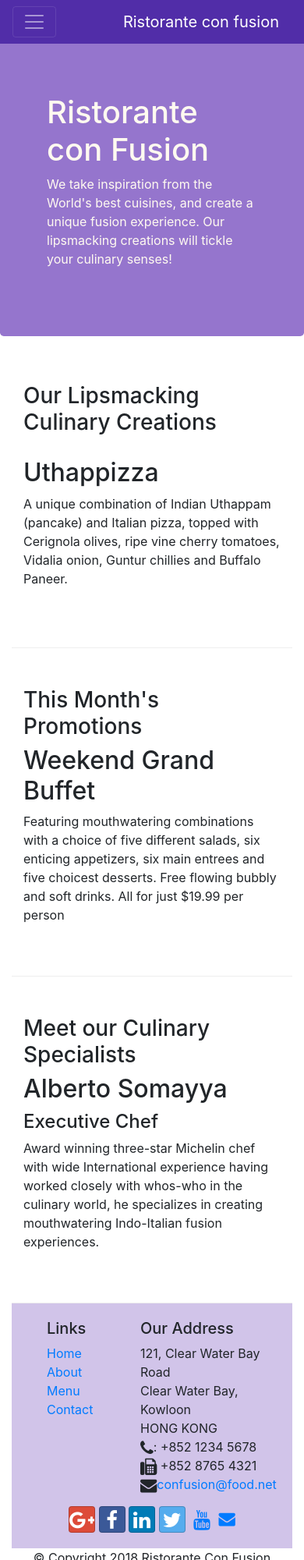
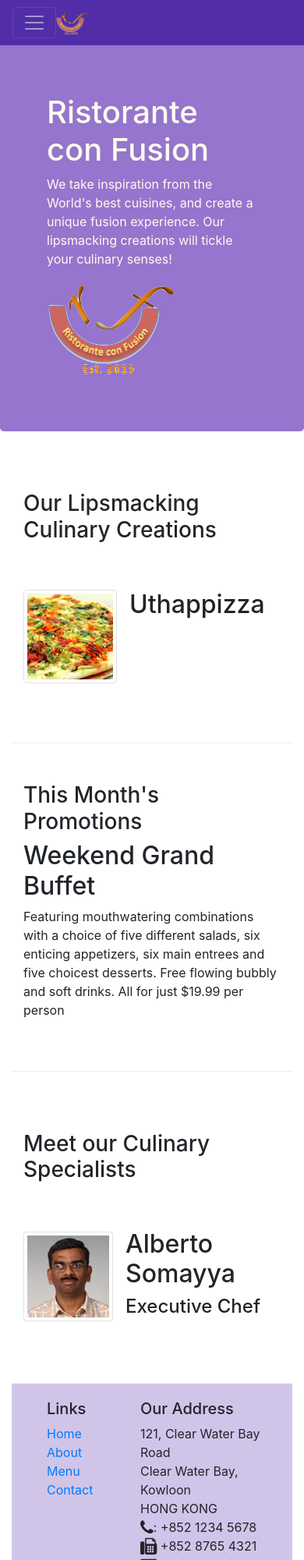
Before and after one commit to tejas10191/confusion, a website: page index.html in a window 390 px wide. Shown: the top 2000 px of the page at 78% size. Drawn offline with nearby package versions, Linux system fonts and the light colour scheme.

Commit message:
Images and Media

```diff
--- a/index.html
+++ b/index.html
@@ -20,7 +20,7 @@
             <button class="navbar-toggler" type="button" data-toggle="collapse" data-target="#Navbar">
                 <span class="navbar-toggler-icon"></span>
             </button>
-            <a class="navbar-brand" href="#">Ristorante con fusion</a>
+            <a class="navbar-brand mr-auto" href="#"><img src="img/logo.png" height="30" width="41"></a>
             <div class="collapse navbar-collapse" id="Navbar">
                 <ul class="navbar-nav mr-auto">
                     <li class="nav-item active"><a class="nav-link" href="#"><span class="fa fa-home fa-lg"></span> Home</a></li>
@@ -39,7 +39,8 @@
                     <p>We take inspiration from the World's best cuisines, and create a unique fusion experience. Our
                         lipsmacking creations will tickle your culinary senses!</p>
                 </div>
-                <div class="col-12 col-sm-6">
+                <div class="col-12 col-sm align-self-center">
+                    <img src="img/logo.png" class="img-fluid">
                 </div>
             </div>
         </div>
@@ -51,9 +52,17 @@
                 <h3>Our Lipsmacking Culinary Creations</h3>
             </div>
             <div class="col-12 col-sm order-sm-first col-md">
-                <h2>Uthappizza</h2>
-                <p>A unique combination of Indian Uthappam (pancake) and Italian pizza, topped with Cerignola olives,
-                    ripe vine cherry tomatoes, Vidalia onion, Guntur chillies and Buffalo Paneer.</p>
+                <div class="media">
+                    <img class="d-flex mr-3 img-thumbnail align-self-center"
+                            src="img/uthappizza.png" alt="Uthappizza">
+                    <div class="media-body">
+                        <h2 class="mt-0">Uthappizza</h2>
+                        <p class="d-none d-sm-block">A unique combination of Indian Uthappam (pancake) and
+                            Italian pizza, topped with Cerignola olives, ripe vine
+                            cherry tomatoes, Vidalia onion, Guntur chillies and
+                            Buffalo Paneer.</p>
+                    </div>
+                </div>
             </div>
         </div>
 
@@ -75,11 +84,19 @@
                 <h3>Meet our Culinary Specialists</h3>
             </div>
             <div class="col col-sm order-sm-first col-md">
-                <h2>Alberto Somayya</h2>
-                <h4>Executive Chef</h4>
-                <p>Award winning three-star Michelin chef with wide International experience having worked closely with
-                    whos-who in the culinary world, he specializes in creating mouthwatering Indo-Italian fusion
-                    experiences. </p>
+                <div class="media">
+                    <img class="d-flex mr-3 img-thumbnail align-self-center"
+                            src="img/alberto.png" alt="Alberto Somayya">
+                    <div class="media-body">
+                        <h2 class="mt-0">Alberto Somayya</h2>
+                        <h4>Executive Chef</h4>
+                        <p class="d-none d-sm-block">Award winning three-star Michelin chef with wide
+                            International experience having worked closely with
+                            whos-who in the culinary world, he specializes in
+                            creating mouthwatering Indo-Italian fusion experiences.
+                            </p>
+                    </div>
+                </div>
             </div>
         </div>
     </div>
```
Also changed, not shown: aboutus.html (+3 -2 lines), contactus.html (+3 -2 lines), img/alberto.png (added), img/buffet.png (added), img/logo.png (added), img/uthappizza.png (added), 1 other file.
